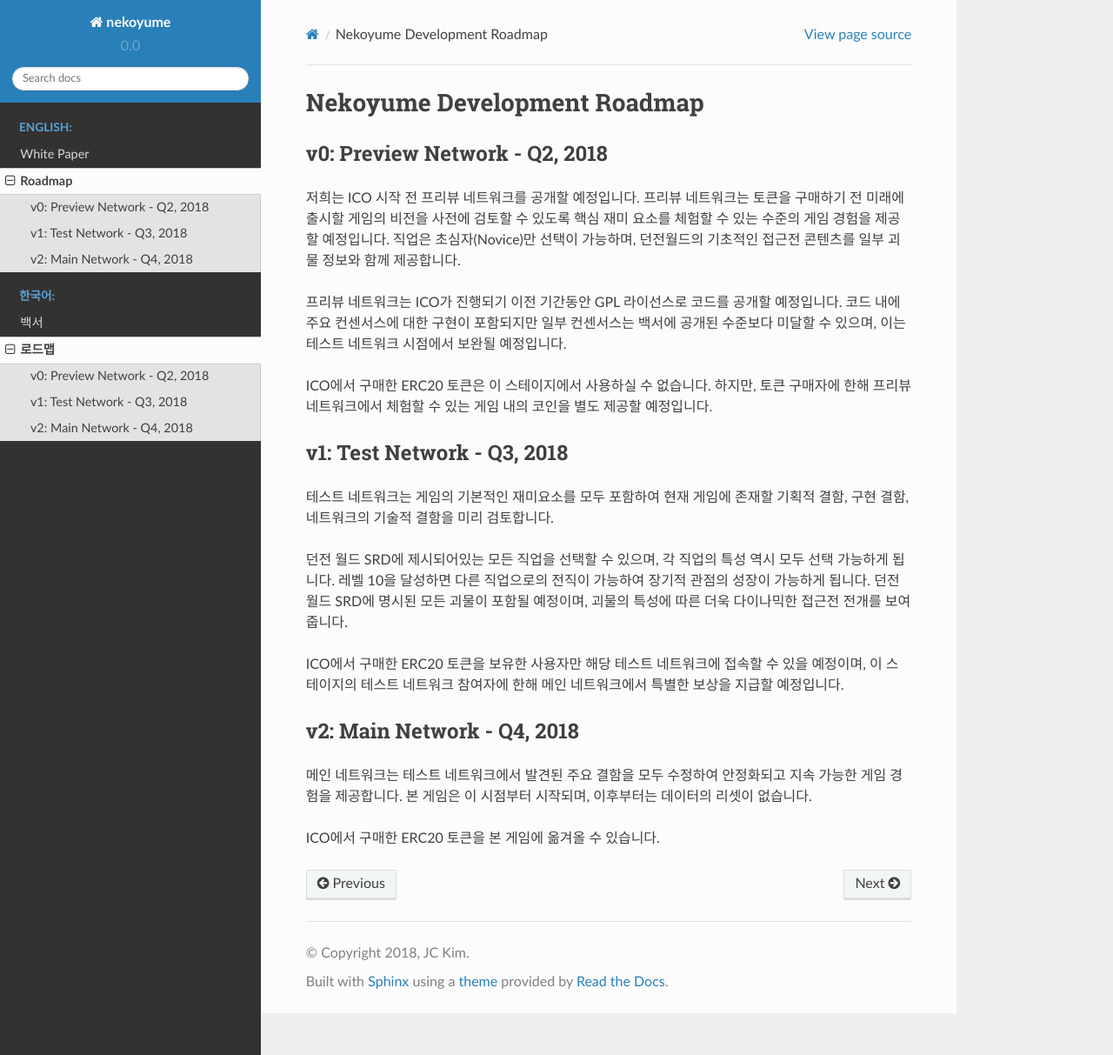
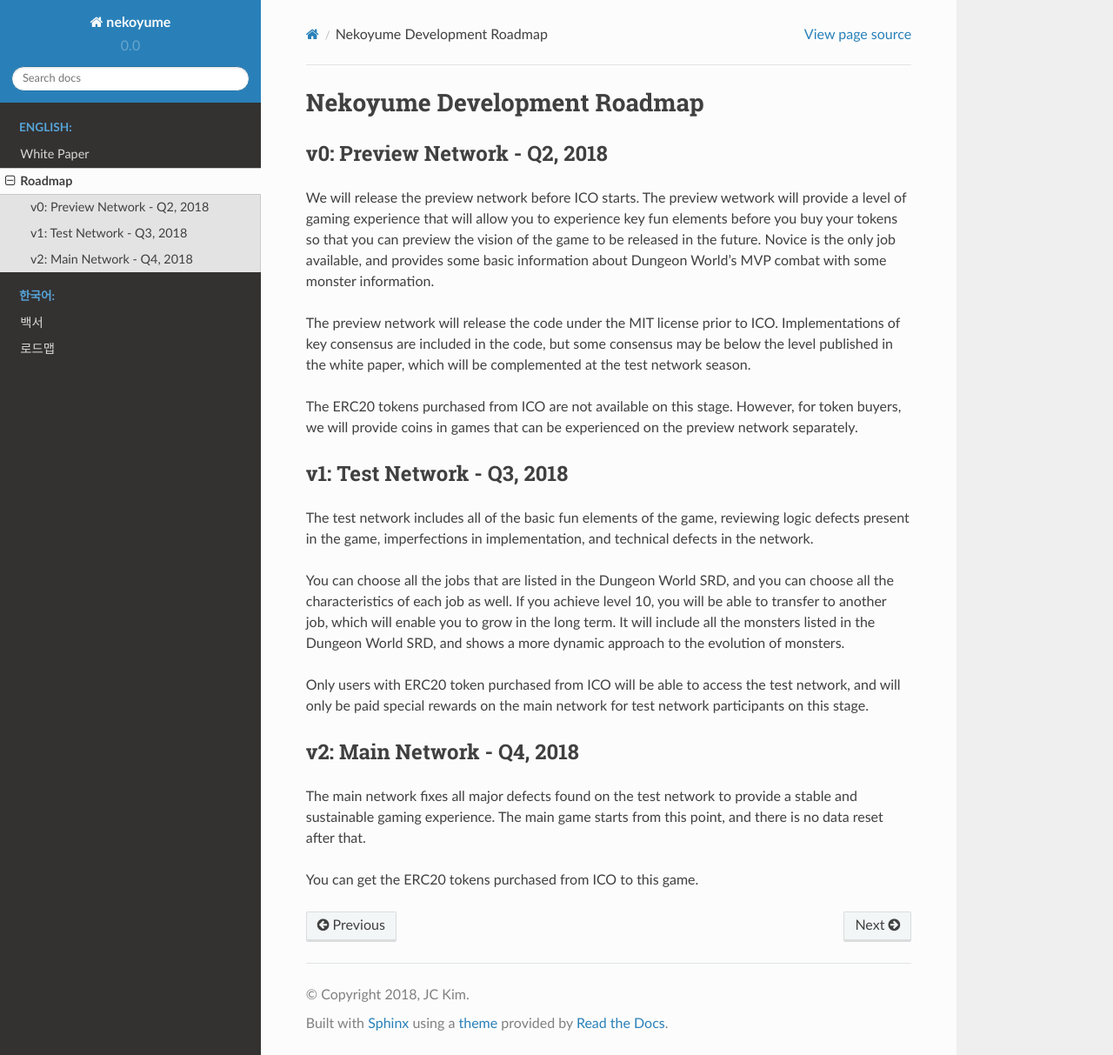
Before and after one commit to nekoyume/nekoyume, a Sphinx documentation site: the page built from docs/roadmap.md, in a window 1280 px wide and 1213 px high. Shown: the whole window at 87% size. Built offline with Sphinx 7.4.7 and the Read the Docs theme 2.0.0, drawn with Linux system fonts in a browser that asks for light colours.

Commit message:
Translate roadmap

```diff
--- a/docs/index.rst
+++ b/docs/index.rst
@@ -18,7 +18,7 @@
    :caption: 한국어:
 
    백서 <white_paper_ko>
-   로드맵 <roadmap>
+   로드맵 <roadmap_ko>
 
 
 Indices and tables
--- a/docs/roadmap.md
+++ b/docs/roadmap.md
@@ -2,24 +2,24 @@
 
 ## v0: Preview Network - Q2, 2018
 
-저희는 ICO 시작 전 프리뷰 네트워크를 공개할 예정입니다. 프리뷰 네트워크는 토큰을 구매하기 전 미래에 출시할 게임의 비전을 사전에 검토할 수 있도록 핵심 재미 요소를 체험할 수 있는 수준의 게임 경험을 제공할 예정입니다. 직업은 초심자(Novice)만 선택이 가능하며, 던전월드의 기초적인 접근전 콘텐츠를 일부 괴물 정보와 함께 제공합니다.
+We will release the preview network before ICO starts. The preview wetwork will provide a level of gaming experience that will allow you to experience key fun elements before you buy your tokens so that you can preview the vision of the game to be released in the future. Novice is the only job available, and provides some basic information about Dungeon World's MVP combat with some monster information.
 
-프리뷰 네트워크는 ICO가 진행되기 이전 기간동안 GPL 라이선스로 코드를 공개할 예정입니다. 코드 내에 주요 컨센서스에 대한 구현이 포함되지만 일부 컨센서스는 백서에 공개된 수준보다 미달할 수 있으며, 이는 테스트 네트워크 시점에서 보완될 예정입니다.
+The preview network will release the code under the MIT license prior to ICO. Implementations of key consensus are included in the code, but some consensus may be below the level published in the white paper, which will be complemented at the test network season.
 
-ICO에서 구매한 ERC20 토큰은 이 스테이지에서 사용하실 수 없습니다. 하지만, 토큰 구매자에 한해 프리뷰 네트워크에서 체험할 수 있는 게임 내의 코인을 별도 제공할 예정입니다.
+The ERC20 tokens purchased from ICO are not available on this stage. However, for token buyers, we will provide coins in games that can be experienced on the preview network separately.
 
 
 ## v1: Test Network - Q3, 2018
 
-테스트 네트워크는 게임의 기본적인 재미요소를 모두 포함하여 현재 게임에 존재할 기획적 결함, 구현 결함, 네트워크의 기술적 결함을 미리 검토합니다.
+The test network includes all of the basic fun elements of the game, reviewing logic defects present in the game, imperfections in implementation, and technical defects in the network.
 
-던전 월드 SRD에 제시되어있는 모든 직업을 선택할 수 있으며, 각 직업의 특성 역시 모두 선택 가능하게 됩니다. 레벨 10을 달성하면 다른 직업으로의 전직이 가능하여 장기적 관점의 성장이 가능하게 됩니다. 던전 월드 SRD에 명시된 모든 괴물이 포함될 예정이며, 괴물의 특성에 따른 더욱 다이나믹한 접근전 전개를 보여줍니다.
+You can choose all the jobs that are listed in the Dungeon World SRD, and you can choose all the characteristics of each job as well. If you achieve level 10, you will be able to transfer to another job, which will enable you to grow in the long term. It will include all the monsters listed in the Dungeon World SRD, and shows a more dynamic approach to the evolution of monsters.
 
-ICO에서 구매한 ERC20 토큰을 보유한 사용자만 해당 테스트 네트워크에 접속할 수 있을 예정이며, 이 스테이지의 테스트 네트워크 참여자에 한해 메인 네트워크에서 특별한 보상을 지급할 예정입니다.
+Only users with ERC20 token purchased from ICO will be able to access the test network, and will only be paid special rewards on the main network for test network participants on this stage.
 
 
 ## v2: Main Network - Q4, 2018
 
-메인 네트워크는 테스트 네트워크에서 발견된 주요 결함을 모두 수정하여 안정화되고 지속 가능한 게임 경험을 제공합니다. 본 게임은 이 시점부터 시작되며, 이후부터는 데이터의 리셋이 없습니다.
+The main network fixes all major defects found on the test network to provide a stable and sustainable gaming experience. The main game starts from this point, and there is no data reset after that.
 
-ICO에서 구매한 ERC20 토큰을 본 게임에 옮겨올 수 있습니다.
+You can get the ERC20 tokens purchased from ICO to this game.
```
Also changed, not shown: docs/roadmap_ko.md (added, +25 -0 lines).
